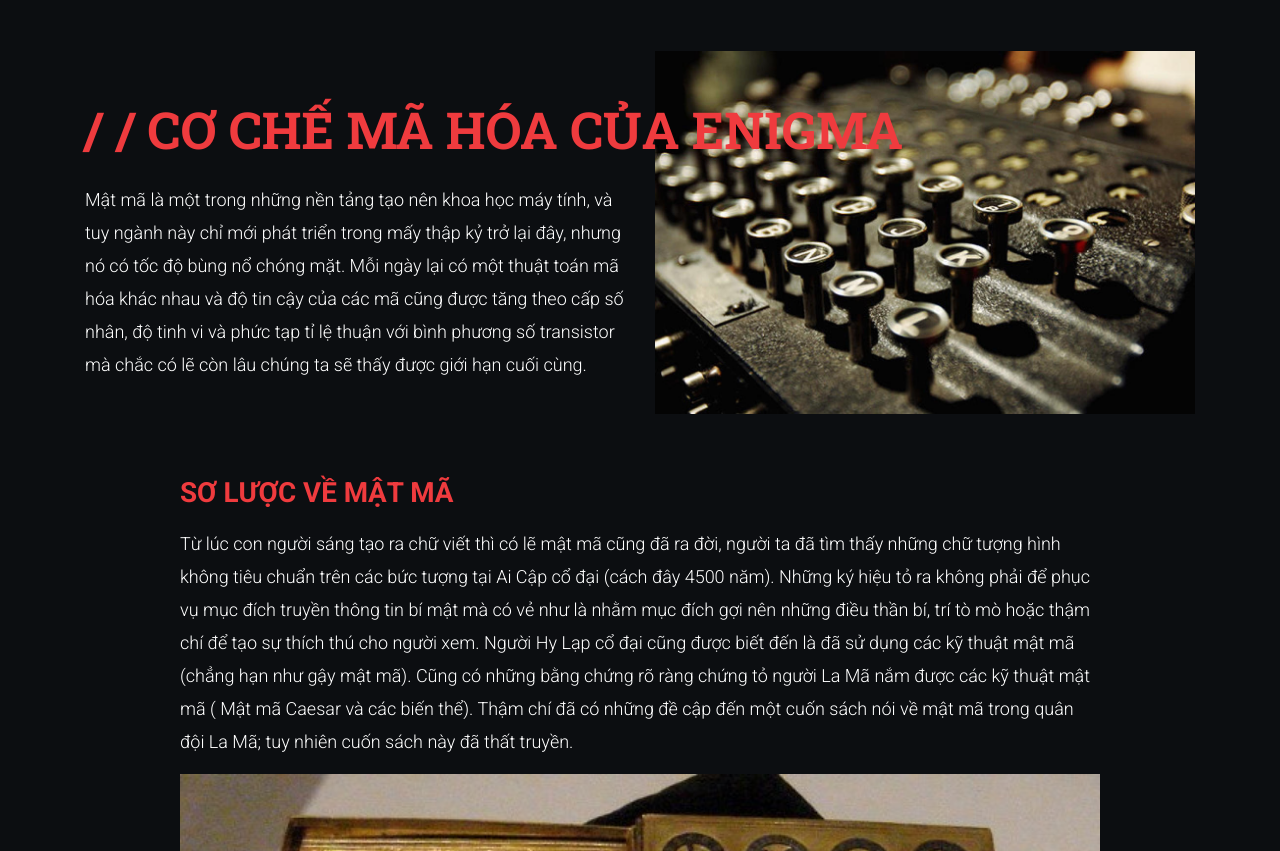
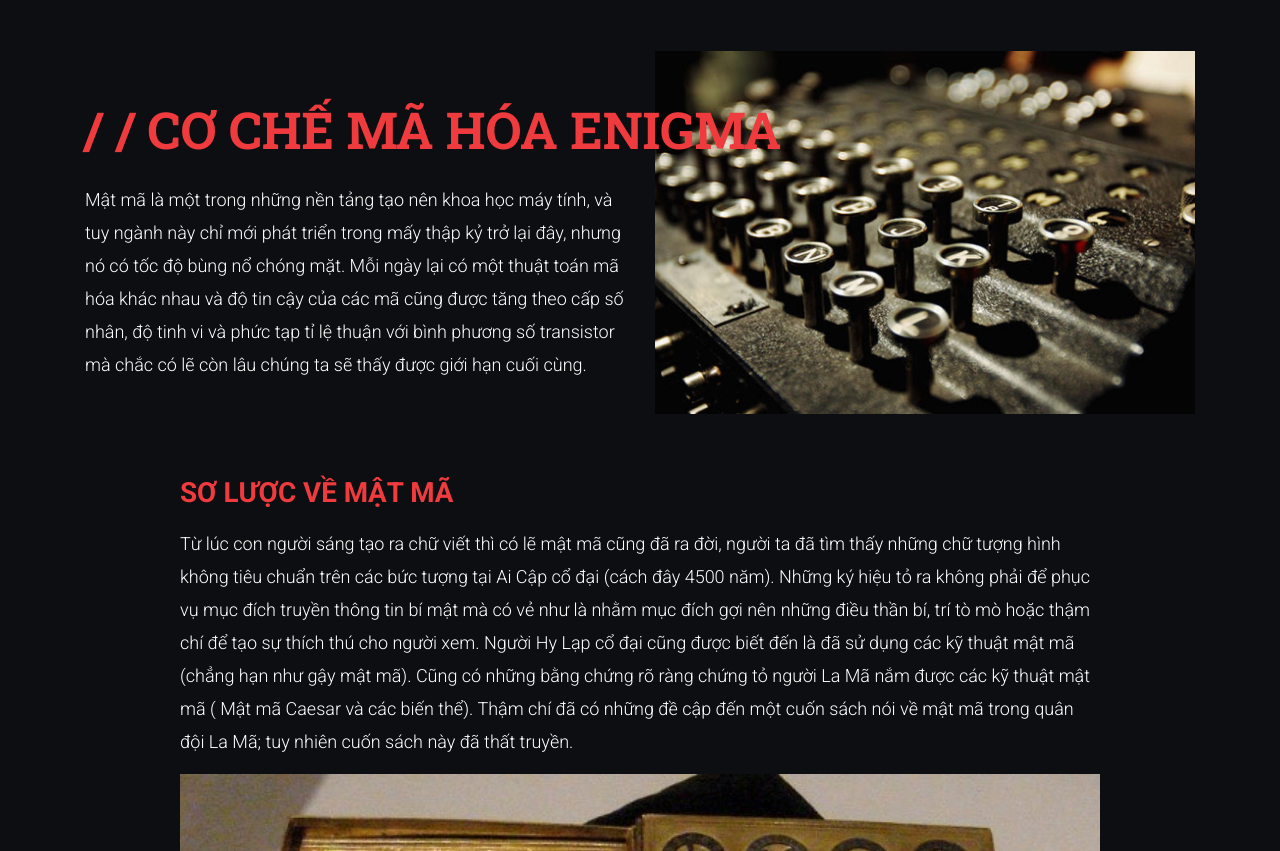
Before and after one commit to longhai18/Enigma, a plain HTML site: page index.html in a window 1280 px wide. Shown: the part 3229-4080 px from the top of the page. Drawn offline with Linux system fonts and the light colour scheme.

Commit message:
Change subtitle

```diff
--- a/index.html
+++ b/index.html
@@ -106,7 +106,7 @@ Mặc dù những chuyên gia mật mã của thời đại đã rất thành c
       </div>
 
       <div class="row" id="coche" style="margin-top: 4vw;">
-        <p class="subtitle" style="padding-top: 4vw; margin-left: 13px;">/ / Cơ chế mã hóa của Enigma</p>
+        <p class="subtitle" style="padding-top: 4vw; margin-left: 13px;">/ / Cơ chế mã hóa Enigma</p>
         <div class="col-lg-6" style="margin-top: calc(30px + 8vw);">
           <p>Mật mã là một trong những nền tảng tạo nên khoa học máy tính, và tuy ngành này chỉ mới phát triển trong mấy thập kỷ trở lại đây, nhưng nó có tốc độ bùng nổ chóng mặt. Mỗi ngày lại có một thuật toán mã hóa khác nhau và độ tin cậy của các mã cũng được tăng theo cấp số nhân, độ tinh vi và phức tạp tỉ lệ thuận với bình phương số transistor mà chắc có lẽ còn lâu  chúng ta sẽ thấy được giới hạn cuối cùng.</p>
         </div>
```
Also changed, not shown: images/favicon.gif (deleted).
